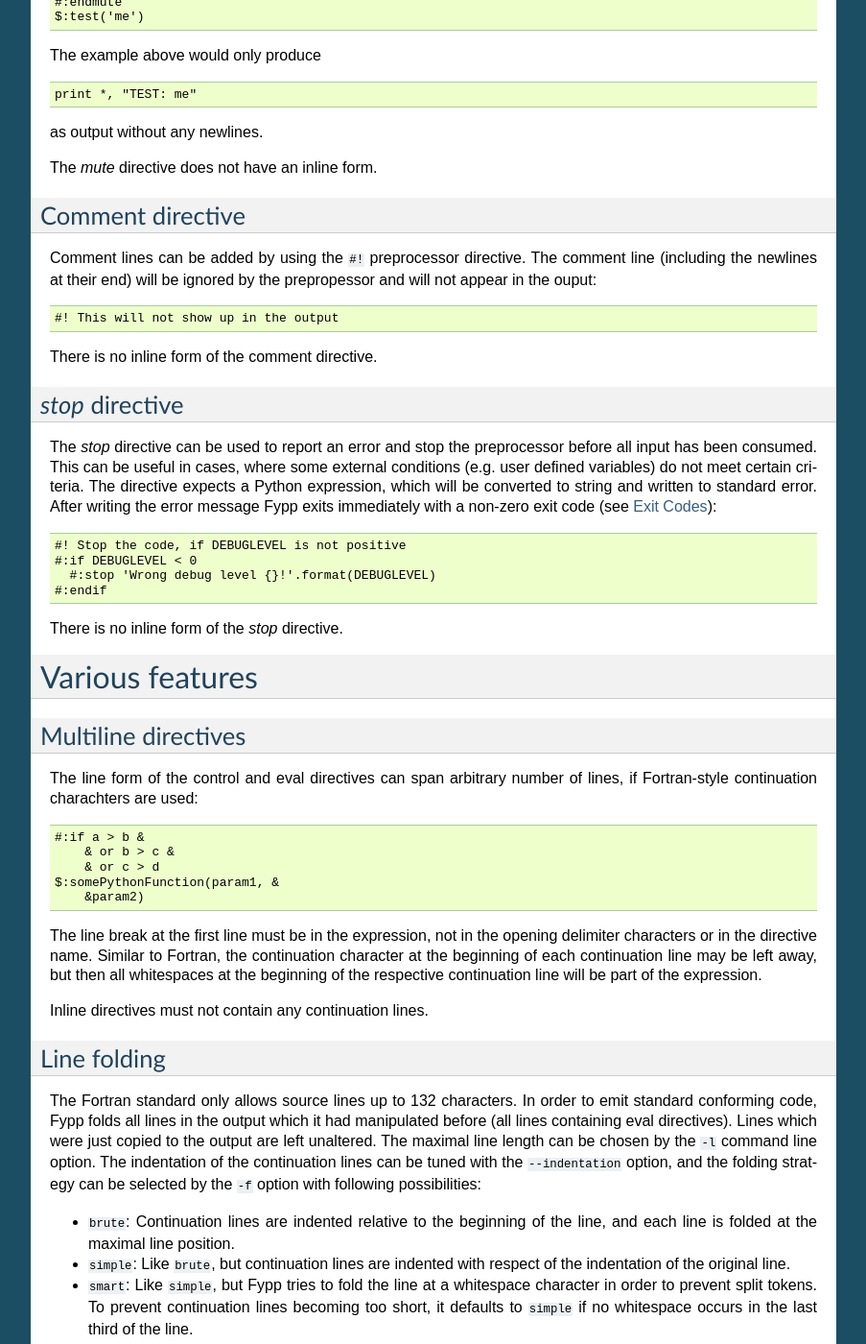
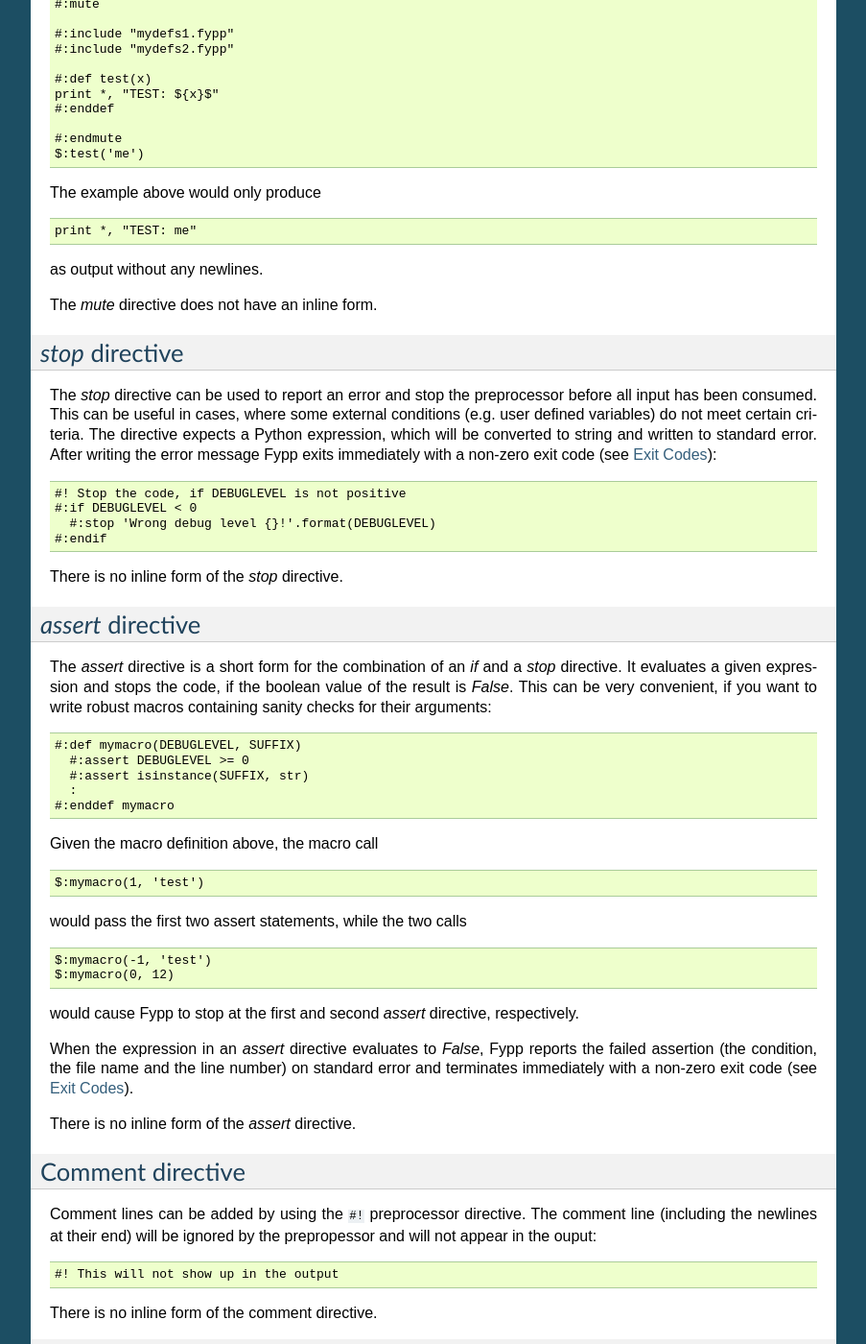
Before and after one commit to aradi/fypp, a Sphinx documentation site: the page built from docs/fypp.rst, in a window 1280 px wide and 1400 px high, scrolled down 13980 px. Shown: the whole window at 96% size, without its empty margins (198-1101 px from the left). Built offline with Sphinx 7.4.7, drawn with Linux system fonts in a browser that asks for light colours; some of the changed text lies outside the part shown.

Commit message:
Implement assert directive

```diff
--- a/CHANGELOG.rst
+++ b/CHANGELOG.rst
@@ -12,6 +12,8 @@ Added
 * Allow equal sign as separator in set directive for better readability.
 
 * Allow macro name in enddef directives.
+
+* Implement assert directive.
 
 
 Changed
--- a/docs/fypp.rst
+++ b/docs/fypp.rst
@@ -136,6 +136,14 @@ more in detail in the individual sections further down.
       #:stop 'Negative debug level not allowed!'
     #:endif
 
+* Easy check for macro parameter sanity::
+
+    #:def mymacro(DEBUGLEVEL, SUFFIX)
+      #:assert DEBUGLEVEL > 0
+      #:assert isinstance(SUFFIX, str)
+      :
+    #:enddef mymacro
+
 
 ***************
 Getting started
@@ -886,6 +882,52 @@ immediately with a non-zero exit code (see `Exit Codes`_)::
     #:endif
 
 There is no inline form of the `stop` directive.
+
+
+`assert` directive
+==================
+
+The `assert` directive is a short form for the combination of an `if` and a
+`stop` directive. It evaluates a given expression and stops the code, if the
+boolean value of the result is `False`. This can be very convenient, if you want
+to write robust macros containing sanity checks for their arguments::
+
+  #:def mymacro(DEBUGLEVEL, SUFFIX)
+    #:assert DEBUGLEVEL >= 0
+    #:assert isinstance(SUFFIX, str)
+    :
+  #:enddef mymacro
+
+Given the macro definition above, the macro call ::
+
+  $:mymacro(1, 'test')
+
+would pass the first two assert statements, while the two calls ::
+
+  $:mymacro(-1, 'test')
+  $:mymacro(0, 12)
+
+would cause Fypp to stop at the first and second `assert` directive,
+respectively.
+
+When the expression in an `assert` directive evaluates to `False`, Fypp reports
+the failed assertion (the condition, the file name and the line number) on
+standard error and terminates immediately with a non-zero exit code (see `Exit
+Codes`_).
+
+There is no inline form of the `assert` directive.
+
+
+Comment directive
+=================
+
+Comment lines can be added by using the ``#!`` preprocessor directive. The
+comment line (including the newlines at their end) will be ignored by the
+prepropessor and will not appear in the ouput::
+
+    #! This will not show up in the output
+
+There is no inline form of the comment directive.
 
 
 ****************
```
Also changed, not shown: other parts of docs/fypp.rst (+0 -12 lines), README.rst (+8 -0 lines), 2 other files.
